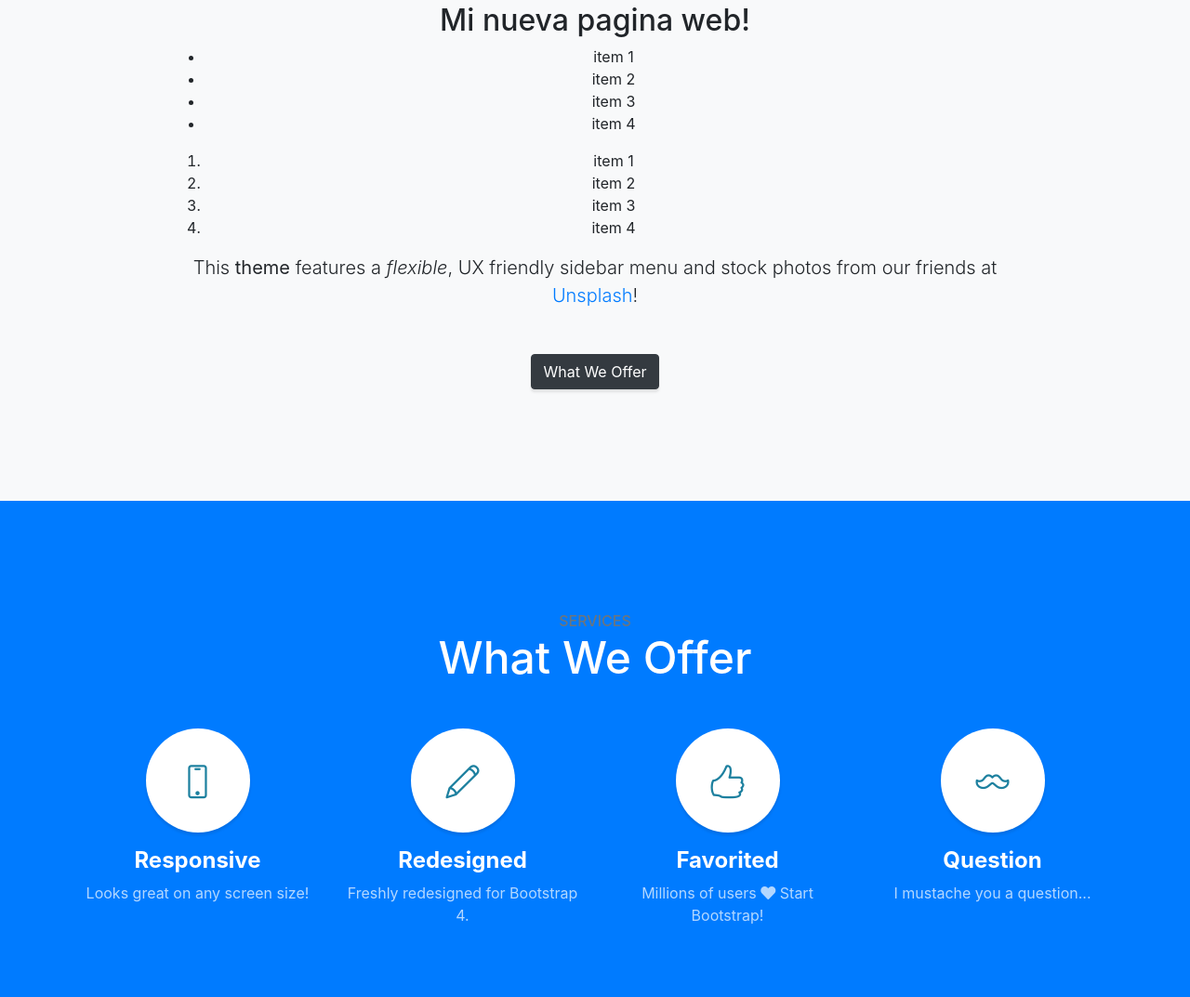
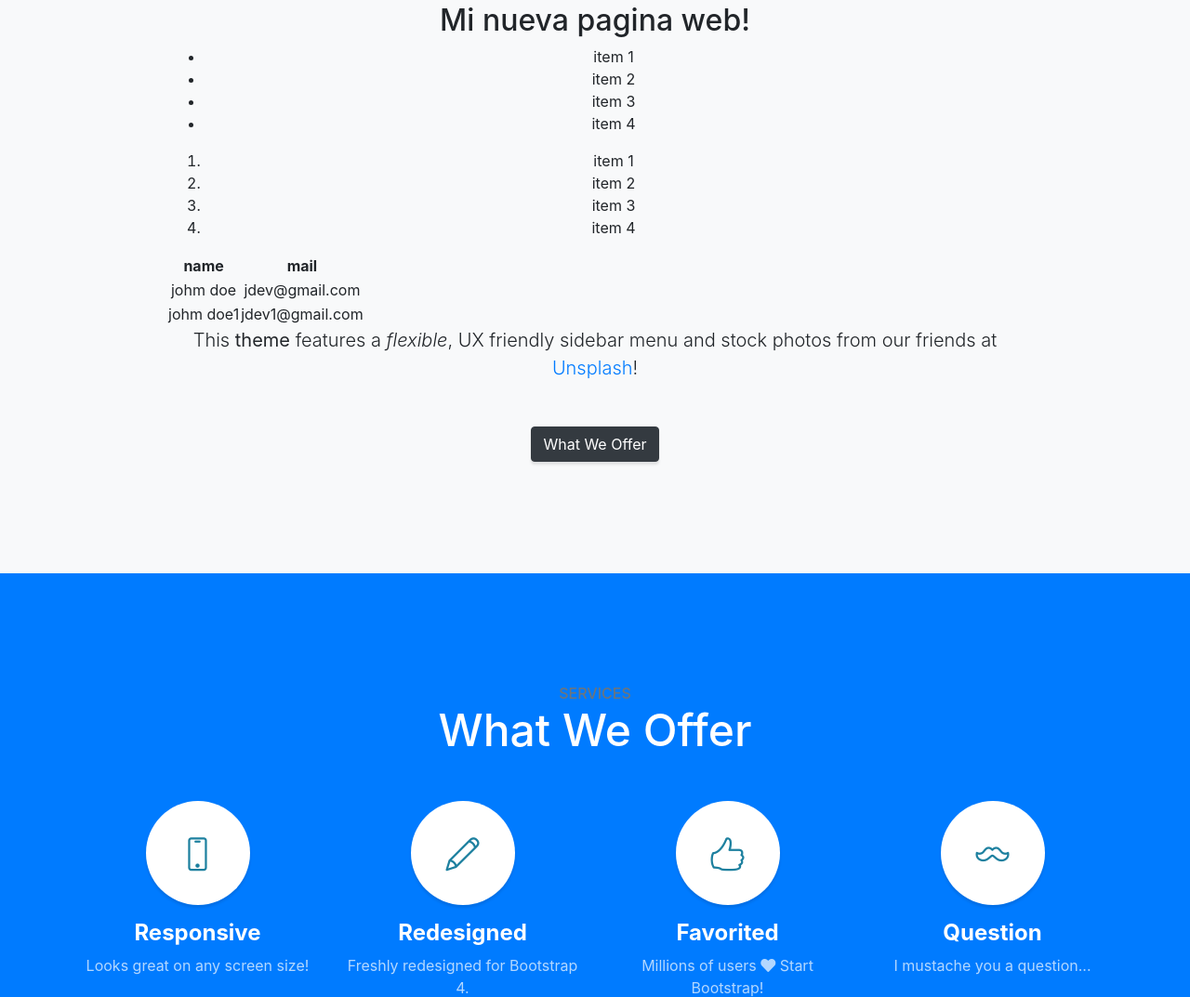
Before and after one commit to javadev16/test, a website with bundled scripts: page index.html in a window 1280 px wide. Shown: the part 917-1990 px from the top of the page at 93% size. Built offline with nearby package versions, Linux system fonts and the light colour scheme.

Commit message:
Update index.html

```diff
--- a/index.html
+++ b/index.html
@@ -85,6 +85,28 @@
 <li>item 4</li>
 
 </ol>
+		<!--table -->
+<table>
+<thead>
+	<tr>
+	<th>name</th>
+	<th>mail</th>
+    </tr>
+</thead>
+
+<tbody>
+	<tr>
+		<td>johm doe</td>
+		<td>jdev@gmail.com</td>
+	</tr>
+<tr>
+		<td>johm doe1</td>
+		<td>jdev1@gmail.com</td>
+	</tr>
+</tbody>
+
+</table>
+
           <p class="lead mb-5">This <b>theme</b> features a <em>flexible</em>, UX friendly sidebar menu and stock photos from our friends at
             <a href="https://unsplash.com/">Unsplash</a>!</p>
           <a class="btn btn-dark btn-xl js-scroll-trigger" href="#services">What We Offer</a>
```
